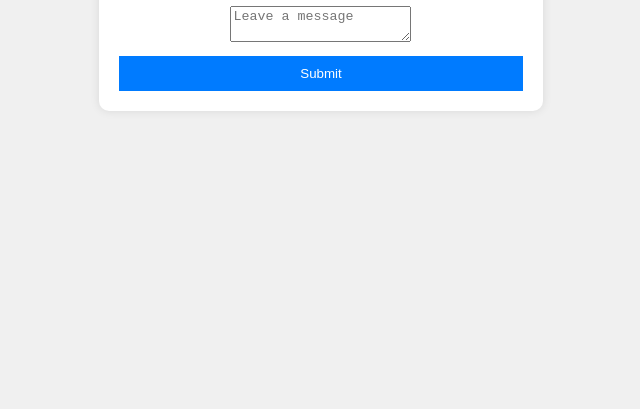
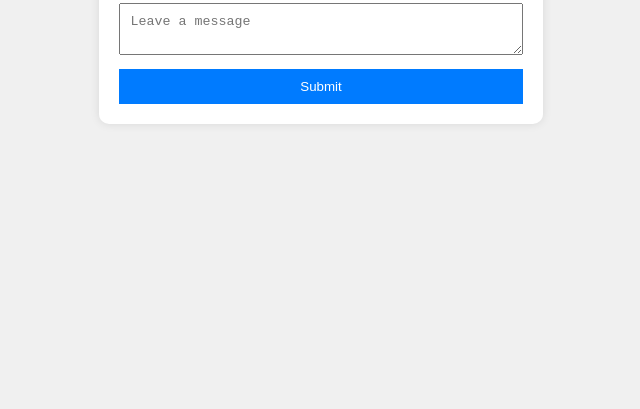
Before and after one commit to sudeweijia/hdcspromax, a website: page public/main.html in a window 1280 px wide. Shown: the part 391-800 px from the top of the page, without its empty margins (319-959 px from the left). Drawn offline with Linux system fonts and the light colour scheme.

Commit message:
Update styles.css

```diff
--- a/public/styles.css
+++ b/public/styles.css
@@ -16,7 +16,7 @@ body {
     box-shadow: 0 0 10px rgba(0, 0, 0, 0.1);
 }
 
-input, button {
+input, textarea, button {
     margin-top: 10px;
     padding: 10px;
     width: 100%;
```
